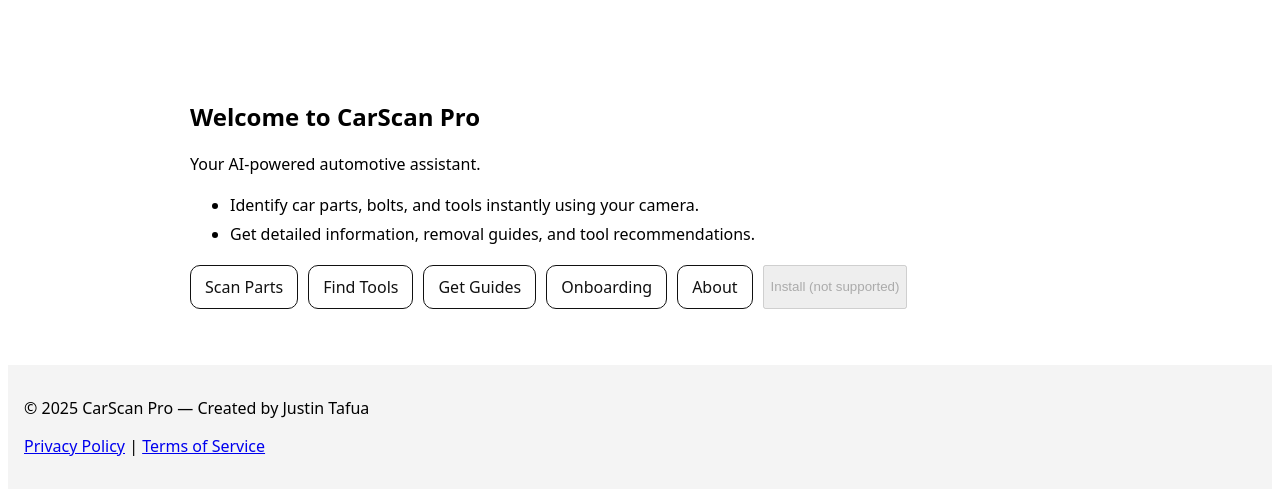
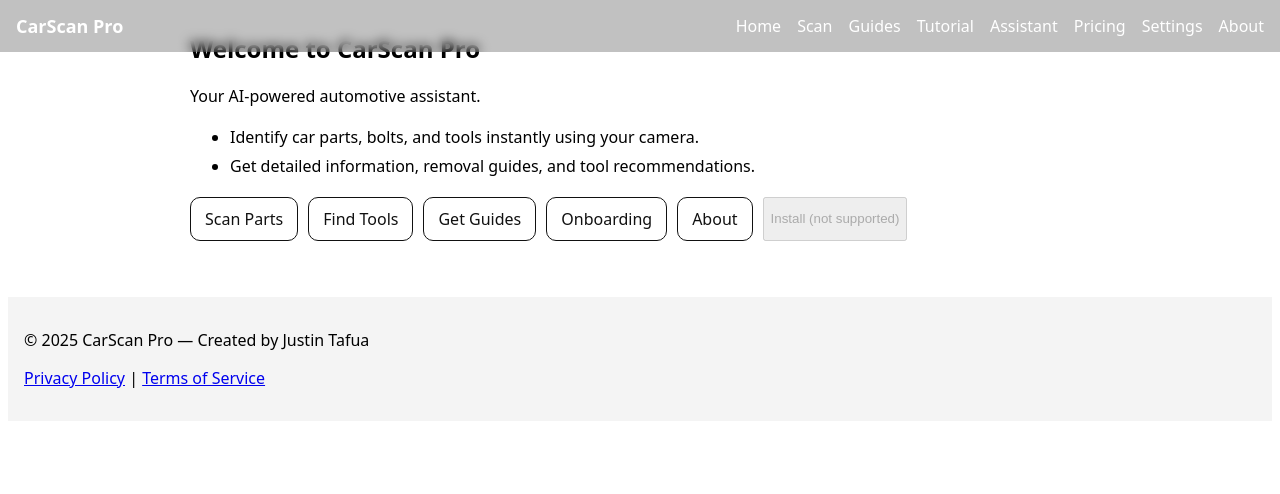
Before and after one commit to JustinTafua/CarScanProV11., a Next.js app: page / in a window 1280 px wide. Shown: the top 494 px of the page. Built offline with nearby package versions, Linux system fonts and the light colour scheme.

Commit message:
Update Navbar.jsx

```diff
--- a/src/components/Navbar.jsx
+++ b/src/components/Navbar.jsx
@@ -1,19 +1,41 @@
-export default function Navbar(){
-  const link={textDecoration:'none',padding:'6px 10px',color:'#fff',fontWeight:600};
-  const bar ={display:'flex',justifyContent:'space-between',padding:'16px',gap:12};
-  return(
-    <nav style={bar} aria-label="Main navigation">
-      <a href="/" style={{...link,fontSize:18}}>CarScan Pro</a>
-      <div style={{display:'flex',gap:8,flexWrap:'wrap'}}>
-        <a style={link} href="/">Home</a>
-        <a style={link} href="/scan">Scan</a>
-        <a style={link} href="/guides">Guides</a>       {/* ✅ replaces /browse */}
-        <a style={link} href="/tutorial">Tutorial</a>   {/* ✅ replaces /onboarding */}
-        <a style={link} href="/pricing">Pricing</a>
-        <a style={link} href="/assistant">Assistant</a>
-        <a style={link} href="/settings">Settings</a>
-        <a style={link} href="/about">About</a>
+// src/components/Navbar.jsx
+import Link from "next/link";
+
+export default function Navbar() {
+  return (
+    <nav style={styles.nav}>
+      <div style={styles.left}>
+        <Link href="/" style={styles.brand}>CarScan Pro</Link>
+      </div>
+      <div style={styles.right}>
+        <Link href="/" style={styles.item}>Home</Link>
+        <Link href="/scan" style={styles.item}>Scan</Link>
+        <Link href="/guides" style={styles.item}>Guides</Link>
+        <Link href="/tutorial" style={styles.item}>Tutorial</Link>
+        <Link href="/assistant" style={styles.item}>Assistant</Link>
+        <Link href="/pricing" style={styles.item}>Pricing</Link>
+        <Link href="/settings" style={styles.item}>Settings</Link>
+        <Link href="/about" style={styles.item}>About</Link>
       </div>
     </nav>
   );
 }
+
+const styles = {
+  nav: {
+    position: "fixed",
+    top: 0, left: 0, right: 0,
+    zIndex: 1000,
+    display: "flex",
+    justifyContent: "space-between",
+    alignItems: "center",
+    padding: "14px 16px",
+    backdropFilter: "blur(6px)",
+    background: "rgba(10,10,10,.25)",
+    color: "#fff"
+  },
+  left: { display: "flex", gap: 12, alignItems: "center" },
+  right: { display: "flex", gap: 16, alignItems: "center", flexWrap: "wrap" },
+  brand: { fontWeight: 700, fontSize: 18, color: "#fff", textDecoration: "none" },
+  item: { color: "#fff", textDecoration: "none", fontSize: 16 }
+};
```
